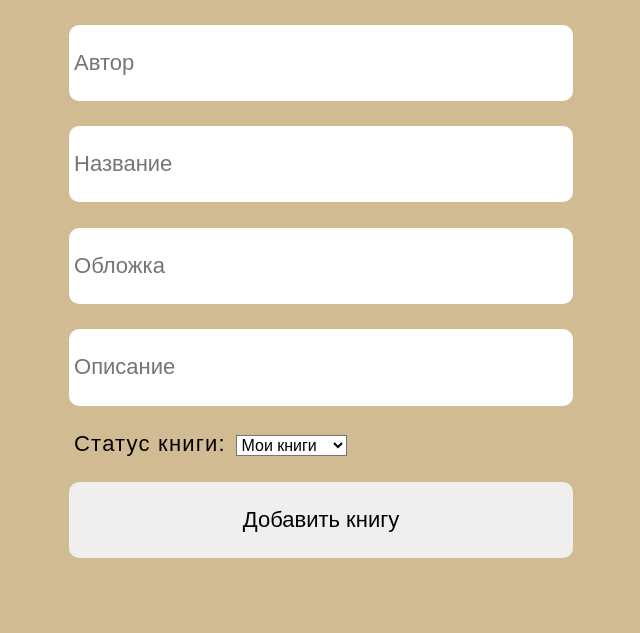
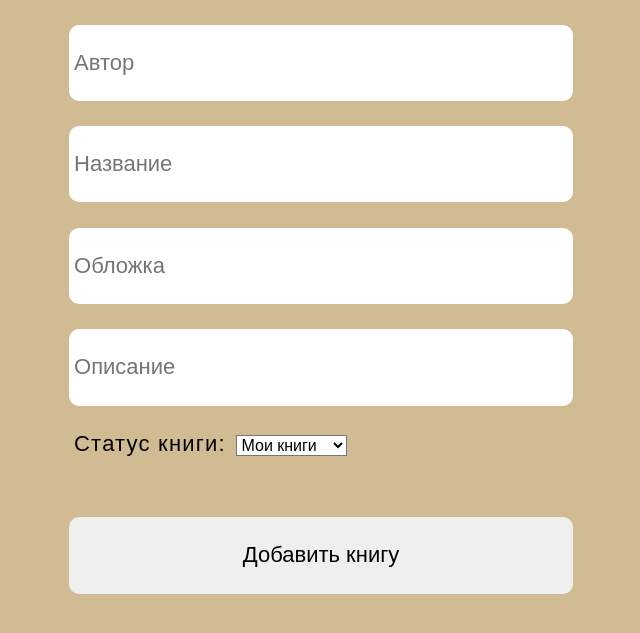
Before and after one commit to kekelectonic/library, a PHP site: the page made by html,php/add_book.php in a window 1280 px wide. Shown: the part 65-698 px from the top of the page, without its empty margins (319-959 px from the left). Run offline with PHP 8.4, Linux system fonts and the light colour scheme.

Commit message:
change margin from add_button

```diff
--- a/css/add_book.css
+++ b/css/add_book.css
@@ -34,6 +34,7 @@ main
 
 #book_add
 {
+    margin-top: 7%;
     height: 15%;
     font-size: 22px;
     border-radius: 10px;
```
